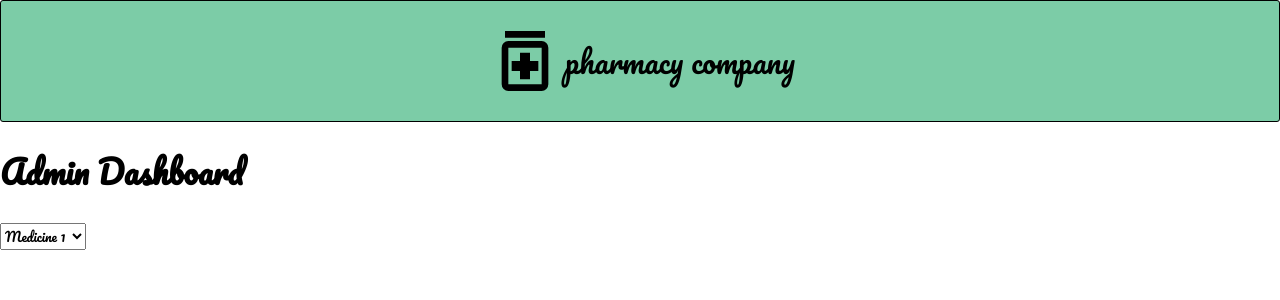
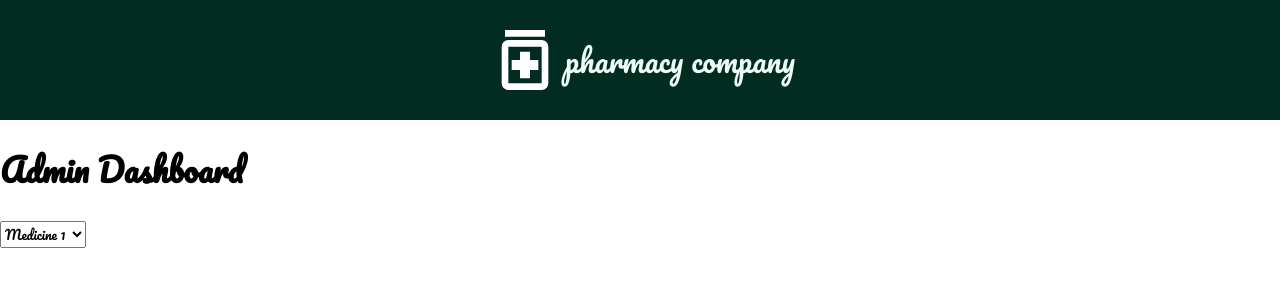
Before and after one commit to mkblast/gestion-pharm, a React (Vite) app: page /admin in a window 1280 px wide. Shown: the top 300 px of the page. Built offline with nearby package versions, Linux system fonts and the light colour scheme.

Commit message:
IDk what i did

```diff
--- a/src/components/Header/Header.css
+++ b/src/components/Header/Header.css
@@ -1,28 +1,33 @@
 @import url('https://fonts.googleapis.com/css2?family=Pacifico&display=swap');
 
-.headerContainer{
+.headerContainer {
   display: flex;
   justify-content: center;
-    background-color: #7ccca7;
+  color: #ecfdf5;
+  background-color: #022c22;
   height: 15vh;
-    padding:0 ;
-    border: 1px solid;
-    border-radius: 3px;
+  padding: 0;
+}
+
+.svg {
+  -webkit-filter: invert(100%);
+  /* safari 6.0 - 9.0 */
+  filter: invert(100%);
 }
 
 
-.logo{
+.logo {
   display: flex;
   align-items: center;
 }
 
 
-.logo > img {
+.logo>img {
   height: 80px;
   width: auto;
 }
 
-.logo > h1{
+.logo>h1 {
   font-size: 30px;
   font-family: "Pacifico", cursive;
   font-weight: 400;
--- a/src/components/Header/Header.jsx
+++ b/src/components/Header/Header.jsx
@@ -5,7 +5,7 @@ export default function Header() {
     <>
     <div className="headerContainer">
       <div className="logo">
-          <img src="../../src/assets/logo.svg" alt="pharmacy logo"/>
+          <img src="../../src/assets/logo.svg" alt="pharmacy logo" className="svg"/>
           <h1>pharmacy company</h1>
         </div>
 
--- a/src/components/Login/Login.module.css
+++ b/src/components/Login/Login.module.css
@@ -8,7 +8,7 @@
   height: 100vh;
   display: flex;
   flex-direction: column;
-  background-color: #a7f3d0;
+  background-color: #d1fae5;
 }
 
 .loginContainer {
```
Lines whose indentation alone changed are shown as unchanged.
